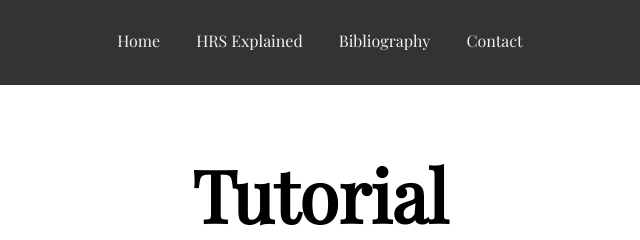
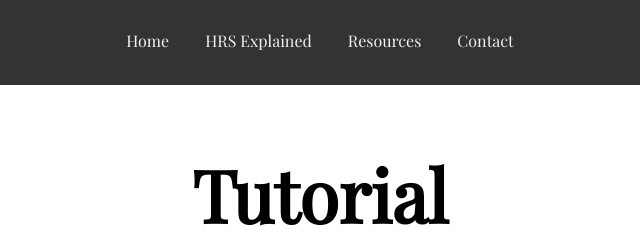
Before and after one commit to hseday/heliacalrising, a plain HTML site: page hrs.html in a window 1280 px wide. Shown: the top 240 px of the page, 320-960 px from the left. Drawn offline with nearby package versions, Linux system fonts and the light colour scheme.

Commit message:
Update hrs.html

```diff
--- a/hrs.html
+++ b/hrs.html
@@ -155,7 +155,7 @@ img {
 <div class="navbar">
     <ul> <a href="index.html">Home</a> </ul>
 	  <ul class="current"> <a href="hrs.html">HRS Explained</a> </ul>
-  	<ul> <a href="biblio.html">Bibliography</a> </ul>
+  	<ul> <a href="biblio.html">Resources</a> </ul>
   	<ul> <a href="contact.html">Contact</a> </ul>
 </div>
 
```
